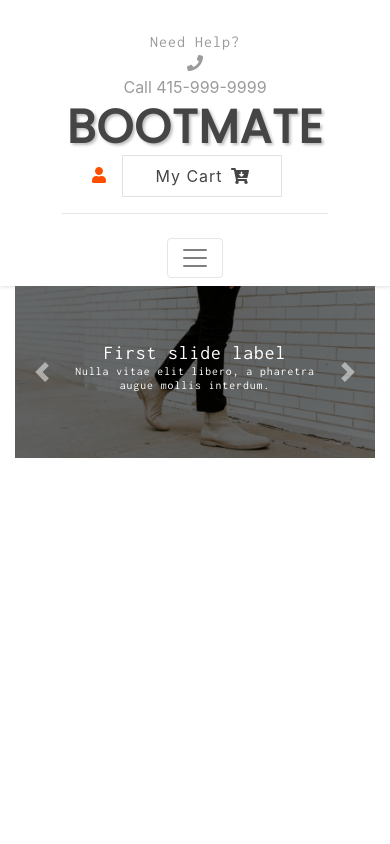
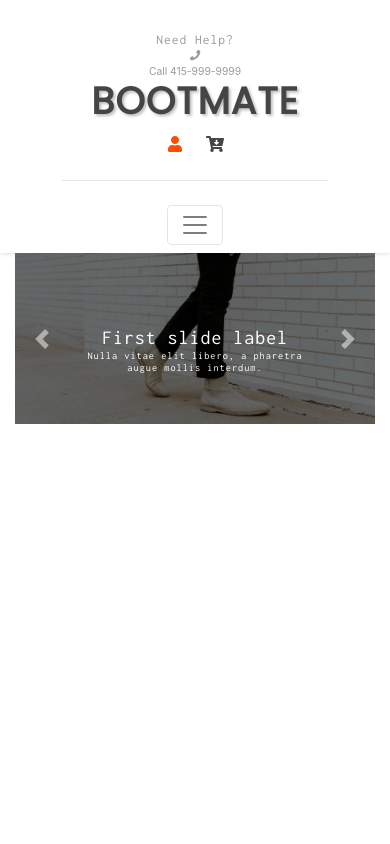
Before and after one commit to Tulean/Shoemate, a React (Create React App) app: page / in a window 390 px wide. Shown: the top 844 px of the page. Built offline with nearby package versions, Linux system fonts and the light colour scheme.

Commit message:
header responsiveness fix, still needs work on navbar

```diff
--- a/src/components/layout/header.js
+++ b/src/components/layout/header.js
@@ -23,17 +23,15 @@ class header extends Component {
               <h1 className="title">Bootmate</h1>
             </Col>
             <Col xs={12} sm={3} md={3} className="header-cart">
-              <FontAwesomeIcon
-                className="header-user"
-                icon={faUser}
-                style={{ color: '#ff4e00' }}
-              />
               <Button className="header-cart-button" variant="outline-dark">
-                My Cart
                 <FontAwesomeIcon
-                  icon={faCartArrowDown}
-                  style={{ marginLeft: '0.5em' }}
+                  className="header-user"
+                  icon={faUser}
+                  style={{ color: '#ff4e00' }}
                 />
+              </Button>
+              <Button className="header-cart-button" variant="outline-dark">
+                <FontAwesomeIcon icon={faCartArrowDown} />
               </Button>
             </Col>
           </Row>
--- a/src/css/header.css
+++ b/src/css/header.css
@@ -3,7 +3,7 @@
   box-shadow: 0 1px 4px 0 rgba(0, 0, 0, 0.125);
 }
 .header-title .title {
-  font-size: 12vw;
+  font-size: calc(3rem + 1vw);
   font-weight: bolder;
   text-shadow: 2px 2px 3px rgba(0, 0, 0, 0.26);
   color: #454546;
@@ -11,7 +11,8 @@
   text-transform: uppercase;
   text-align: center;
 }
-.header-info {
+.header-info,
+.header-info > h6 {
   text-align: left;
   white-space: nowrap;
   color: #9c9b9b;
@@ -22,18 +23,40 @@
 }
 .header-cart-button {
   border-radius: 0;
-  margin: 0 1rem;
-  padding: 0.5em 2em;
+  padding: 5px;
+  width: 40px;
+  height: 40px;
   letter-spacing: 1px;
   color: #454546;
   cursor: pointer;
-  border: 1px solid #dde2e6;
+  border: none;
+}
+@media only screen and (max-width: 768px) {
+  .header-info {
+    font-size: calc(0.4rem + 1vw);
+  }
+  .header-info > h6 {
+    font-size: calc(0.6rem + 1vw);
+  }
+  .header-title .title {
+    font-size: calc(2.1rem + 1vw);
+  }
 }
 @media only screen and (max-width: 576px) {
-  .header-info {
+  .header-info,
+  .header-info > h6 {
     text-align: center;
   }
   .header-cart {
     text-align: center;
   }
 }
+@media only screen and (max-width: 375px) {
+  .header-title .title {
+    font-size: calc(2rem + 1vw);
+  }
+  .header-info,
+  .header-info > h6 {
+    font-size: calc(0.5rem + 1vw);
+  }
+}
--- a/src/css/home.css
+++ b/src/css/home.css
@@ -7,12 +7,60 @@
 }
 
 .carousel-caption {
-  top: 20%;
+  position: absolute;
+  top: 55%;
+  -ms-transform: translateY(-50%);
+  transform: translateY(-50%);
 }
 
 .carousel-caption > h1 {
-  font-size: 5vw;
+  font-size: calc(1rem + 1vw);
 }
 .carousel-caption > h6 {
-  font-size: 3vw;
+  font-size: calc(0.4rem + 1vw);
 }
+@media only screen and (max-width: 768px) {
+  .carousel-caption {
+    position: absolute;
+    top: 50%;
+    -ms-transform: translateY(-50%);
+    transform: translateY(-50%);
+  }
+
+  .carousel-caption > h1 {
+    font-size: calc(1rem + 1vw);
+  }
+  .carousel-caption > h6 {
+    font-size: calc(0.4rem + 1vw);
+  }
+}
+@media only screen and (max-width: 576px) {
+  .carousel-caption {
+    position: absolute;
+    top: 50%;
+    -ms-transform: translateY(-50%);
+    transform: translateY(-50%);
+  }
+
+  .carousel-caption > h1 {
+    font-size: calc(1rem + 1vw);
+  }
+  .carousel-caption > h6 {
+    font-size: calc(0.4rem + 1vw);
+  }
+}
+@media only screen and (max-width: 375px) {
+  .carousel-caption {
+    position: absolute;
+    top: 50%;
+    -ms-transform: translateY(-50%);
+    transform: translateY(-50%);
+  }
+
+  .carousel-caption > h1 {
+    font-size: calc(1rem + 1vw);
+  }
+  .carousel-caption > h6 {
+    font-size: calc(0.4rem + 1vw);
+  }
+}
```
